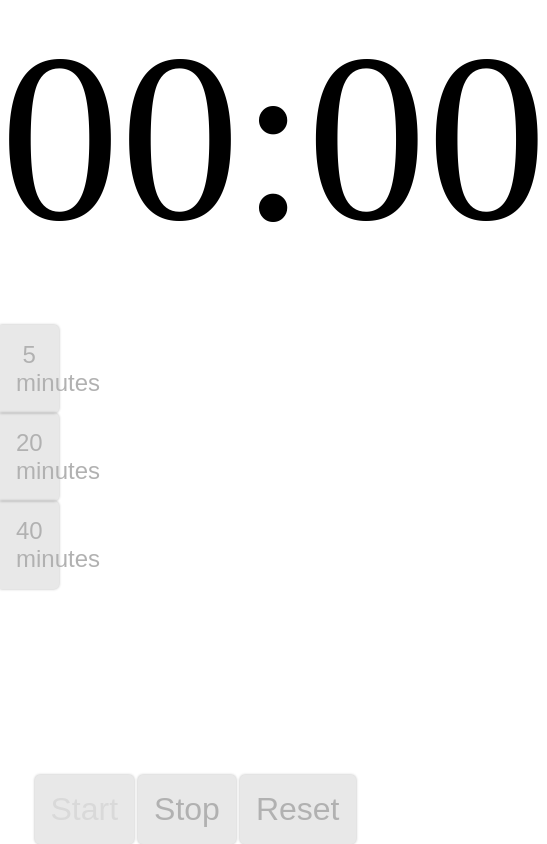
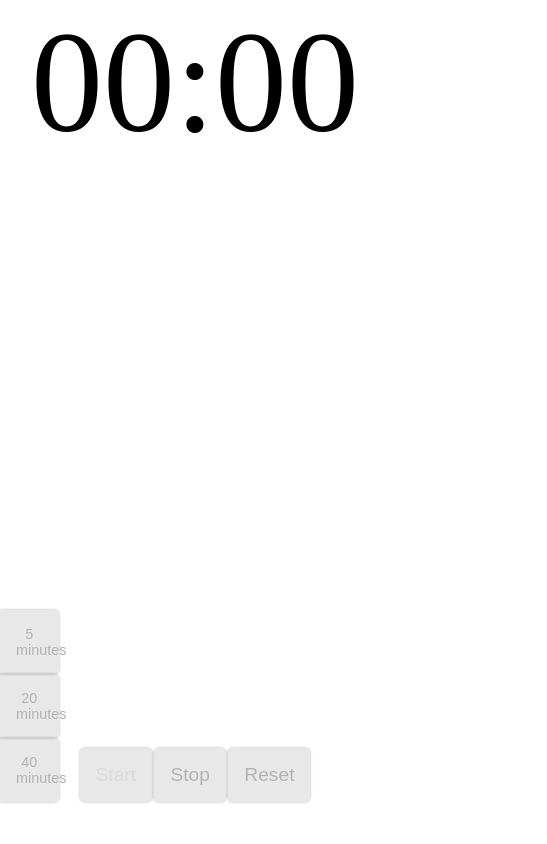
Before and after one commit to thom4parisot/talktimer.js, a website: page src/demo.html in a window 390 px wide. Shown: the whole page, 547 px wide, since content can reach past the window. Drawn offline with Linux system fonts and the light colour scheme.

Commit message:
Improving style

```diff
--- a/src/demo.css
+++ b/src/demo.css
@@ -8,7 +8,8 @@ button{
   border: none;
   border-radius: 5px;
   box-shadow: 0 0 3px #000;
-  font-size: 2rem;
+  cursor: pointer;
+  font-size: 2em;
   opacity: .3;
   padding: 1rem;
 }
@@ -26,14 +27,14 @@ button{
 }
 
 #timer{
-  font-size: 15rem;
+  font-size: 15em;
   height: 100%;
   text-align: center;
   width: 100%
 }
 
 #timer-controls{
-  bottom: 0;
+  bottom: 5%;
   text-align: center;
   width: 100%;
   z-index: 100;
@@ -44,12 +45,24 @@ button{
 
 #timer-durations{
   margin-top: -25%;
-  top: 50%;
+  bottom: 5%;
   width: 15%;
+  z-index: 200;
 }
 
   #timer-durations button{
     border-radius: 0 5px 5px 0;
-    font-size: 1.5rem;
+    font-size: 1.5em;
     width: 100%;
   }
+
+@media(max-width: 1000px){
+  body{
+    font-size: 80%;
+  }
+}
+@media(max-width: 600px){
+  body{
+    font-size: 60%;
+  }
+}
```
